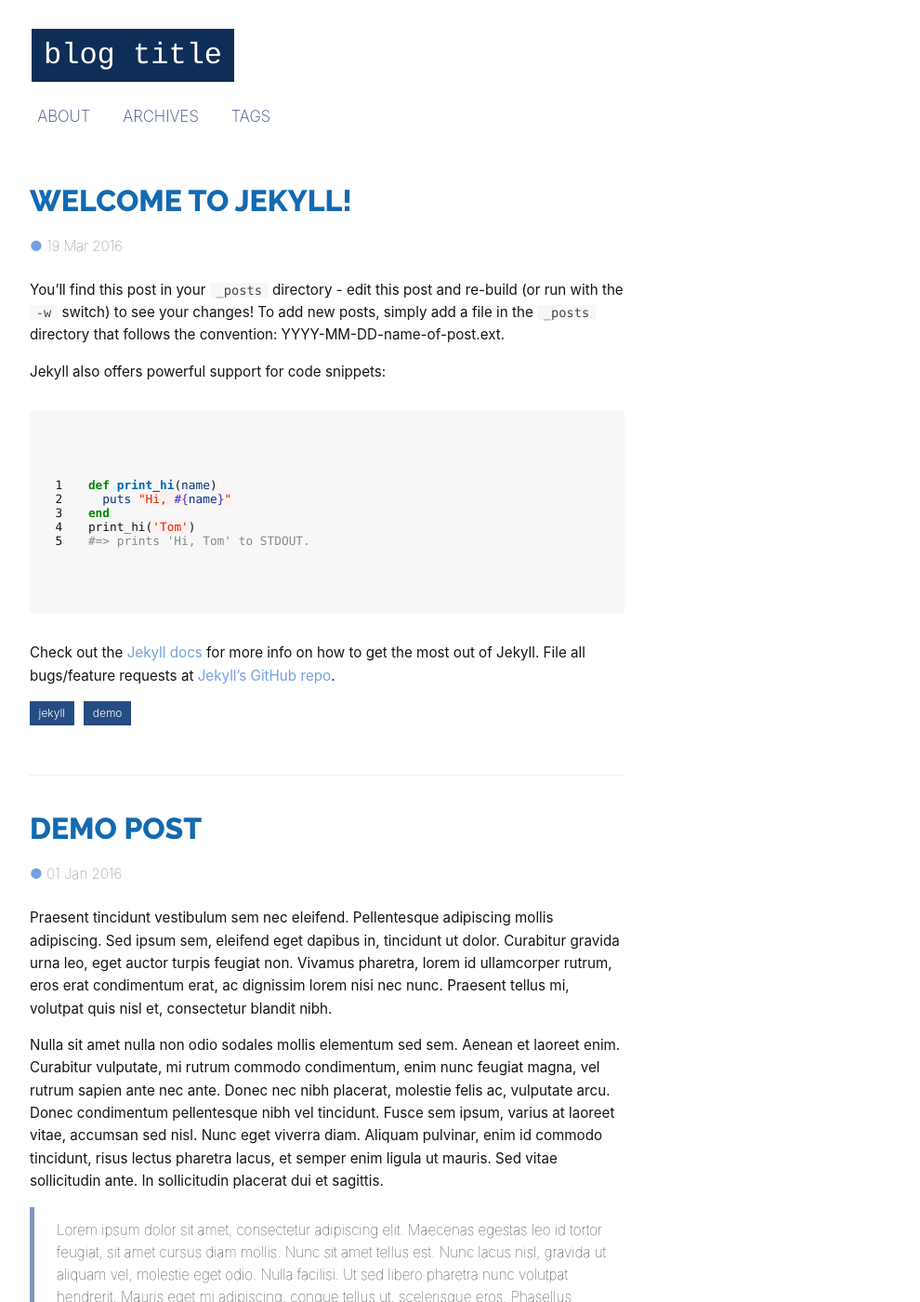
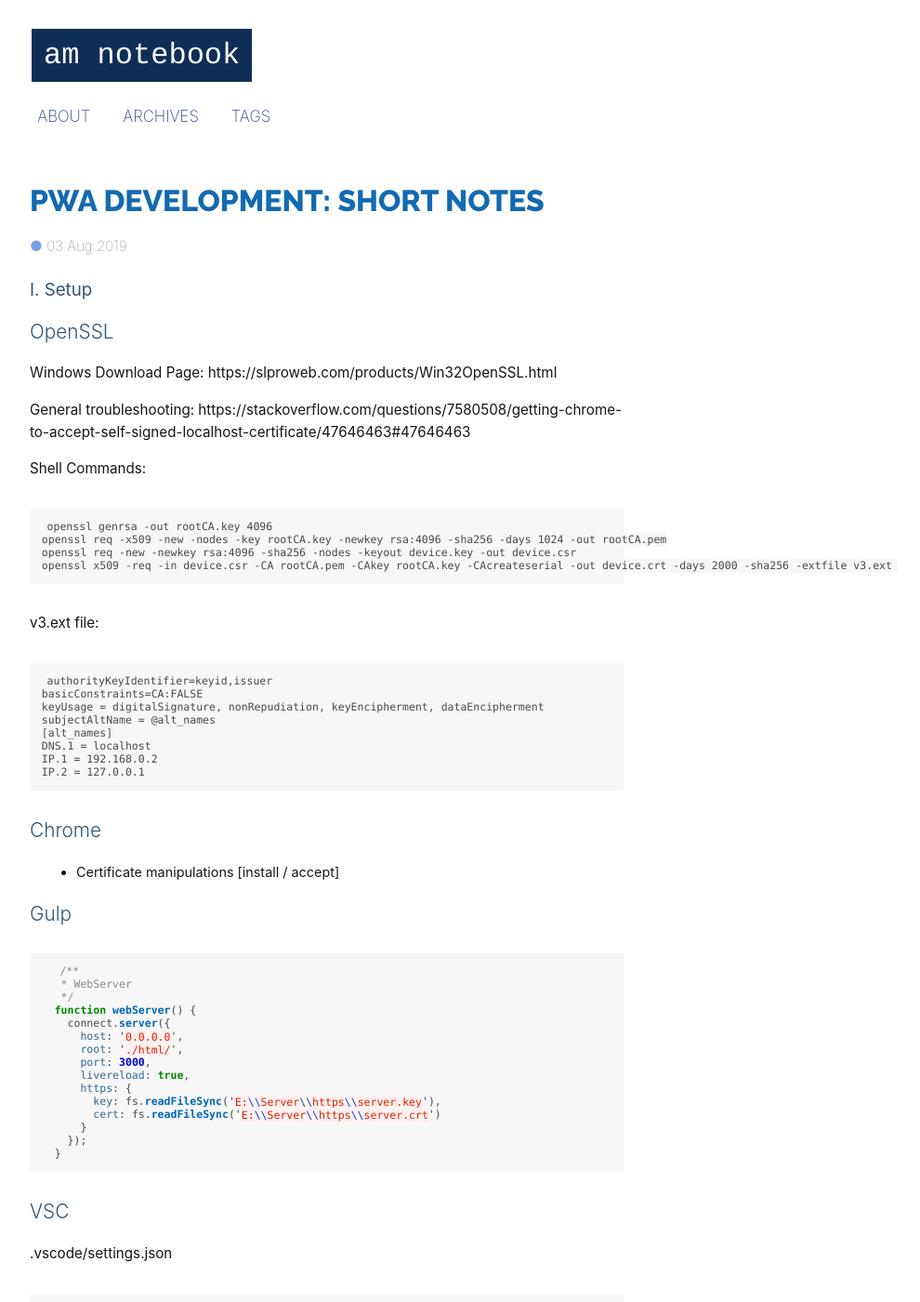
Before and after one commit to andreymatin/andreymatin.github.io, a Jekyll site: the page built from index.html, in a window 1280 px wide and 1400 px high. Shown: the whole window at 93% size, without its empty margins (288-1278 px from the left). Built offline with Jekyll 4.4.1, drawn with Linux system fonts in a browser that asks for light colours; some web fonts are replaced; the list of posts is cut into pages by our own code; some of the changed text lies outside the part shown.

Commit message:
added article: PWA development: short notes

````diff
--- a/_config.yml
+++ b/_config.yml
@@ -1,7 +1,7 @@
 # Jekyll Defaults
-title: Blog Title
-description: A small and simple site I made to test out Jekyll.
-baseurl: "" # the subpath of your site, e.g. /blog
+title: AM Notebook
+description: Articles, Notes, Instructions, Snippets
+baseurl: "/" # the subpath of your site, e.g. /blog
 
 url: "https://andreymatin.github.io/"
 github: https://github.com/andreymatin/andreymatin.github.io
--- a/_includes/head.html
+++ b/_includes/head.html
@@ -1,10 +1,9 @@
 <html>
 <head>
 <meta charset="UTF-8">
-<meta name="viewport" content="width=device-width, initial-scale=1, maximum-scale=1, user-scalable=no">
-<link rel="icon" type="image/icon" href="favicon.ico">
+<meta name="viewport" content="width=device-width, initial-scale=1">
 {{ if page.title }}
-<title>{{ page.title }}</title>
+<title>{{ site.title }} - {{ page.title }}</title>
 {{ end if }}
 <link rel="stylesheet" href="{{ site.url }}/css/syntax.css">
 <link rel="stylesheet" href="{{ site.url }}/css/main.css">
--- /dev/null
+++ b/_posts/2019-08-03-pwa-step-by-step.md
@@ -0,0 +1,125 @@
+---
+layout: post
+title: "PWA development: short notes"
+date: 2019-08-03 03:14
+tags: [javascript, pwa]
+---
+
+
+# I. Setup
+
+## OpenSSL
+
+Windows Download Page:
+https://slproweb.com/products/Win32OpenSSL.html
+
+General troubleshooting:
+https://stackoverflow.com/questions/7580508/getting-chrome-to-accept-self-signed-localhost-certificate/47646463#47646463
+
+Shell Commands:
+
+```
+openssl genrsa -out rootCA.key 4096
+openssl req -x509 -new -nodes -key rootCA.key -newkey rsa:4096 -sha256 -days 1024 -out rootCA.pem
+openssl req -new -newkey rsa:4096 -sha256 -nodes -keyout device.key -out device.csr
+openssl x509 -req -in device.csr -CA rootCA.pem -CAkey rootCA.key -CAcreateserial -out device.crt -days 2000 -sha256 -extfile v3.ext
+```
+
+v3.ext file:
+
+```
+authorityKeyIdentifier=keyid,issuer
+basicConstraints=CA:FALSE
+keyUsage = digitalSignature, nonRepudiation, keyEncipherment, dataEncipherment
+subjectAltName = @alt_names
+[alt_names]
+DNS.1 = localhost
+IP.1 = 192.168.0.2
+IP.2 = 127.0.0.1
+```
+
+## Chrome
+
+- Certificate manipulations [install / accept]
+
+## Gulp
+
+
+```javascript
+  /**
+   * WebServer
+   */
+  function webServer() {
+    connect.server({
+      host: '0.0.0.0',
+      root: './html/',
+      port: 3000,
+      livereload: true,
+      https: {
+        key: fs.readFileSync('E:\\Server\\https\\server.key'),
+        cert: fs.readFileSync('E:\\Server\\https\\server.crt')
+      }
+    });
+  }
+```
+
+## VSC
+
+.vscode/settings.json
+
+```json
+{
+  "liveServer.settings.https": {
+  "enable": true,
+  "cert": "E:\\Server\\https\\server.crt",
+  "key": "E:\\Server\\https\\server.key",
+  "passphrase": "https"
+  }
+}
+```
+
+## WAMP / Apache
+
+httpd.conf:
+
+```
+LoadModule ssl_module modules/mod_ssl.so
+Include conf/extra/httpd-ssl.conf
+LoadModule socache_shmcb_module modules/mod_socache_shmcb.so
+```
+
+httpd-ssl.conf:
+
+```
+SSLCertificateFile "${SRVROOT}/conf/key/certificate.crt"
+SSLCertificateKeyFile "${SRVROOT}/conf/key/private.key"
+```
+
+
+# II. Scri
+
+## Testing
+
+- Chrome Lighthouse
+- https://www.pwabuilder.com/
+
+## Cache
+
+- manifest
+- install
+- fetch
+
+## Push API
+- https://www.izooto.com/how-web-push-api-works
+- https://developers.google.com/web/fundamentals/codelabs/push-notifications/
+- https://flaviocopes.com/push-api/
+
+
+# IV. Information Resources
+
+- https://developer.mozilla.org/en-US/docs/Web/API/Service_Worker_API/Using_Service_Workers
+- https://serviceworke.rs/push-subscription-management_index_doc.html
+- https://www.pwabuilder.com/serviceworker
+- https://codelabs.developers.google.com/codelabs/your-first-pwapp/#0
+- https://developer.mozilla.org/en-US/docs/Web/Progressive_web_apps
+- https://vaadin.com/tutorials/learn-pwa/turn-website-into-a-pwa
--- a/index.html
+++ b/index.html
@@ -1,6 +1,6 @@
 ---
 layout: default
-title: Home
+title: Index
 group: navigation
 ---
 
````
Also changed, not shown: _posts/2019-04-25-custom-consloe-log.md (added, +13 -0 lines), about/index.md (+2 -14 lines).
